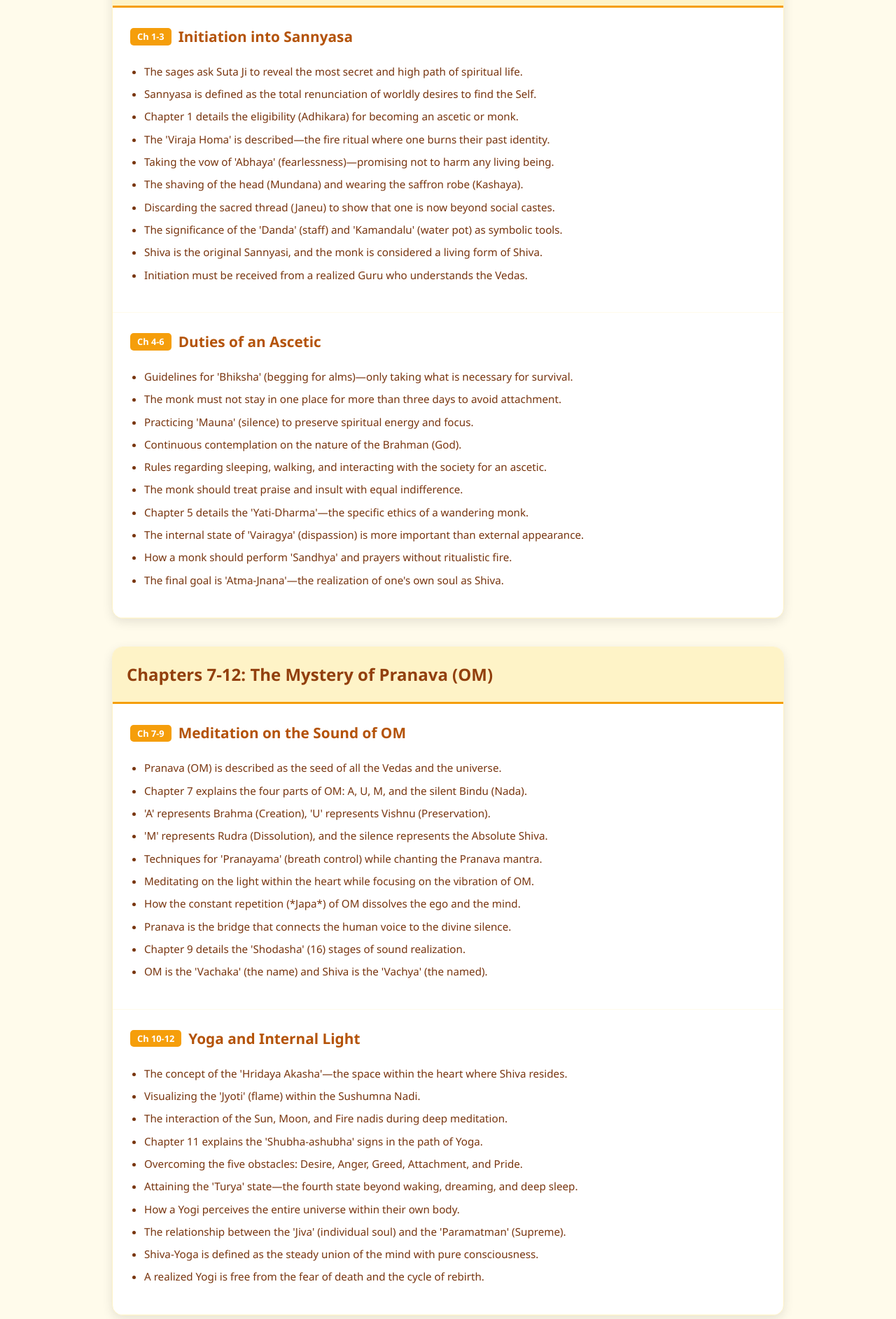
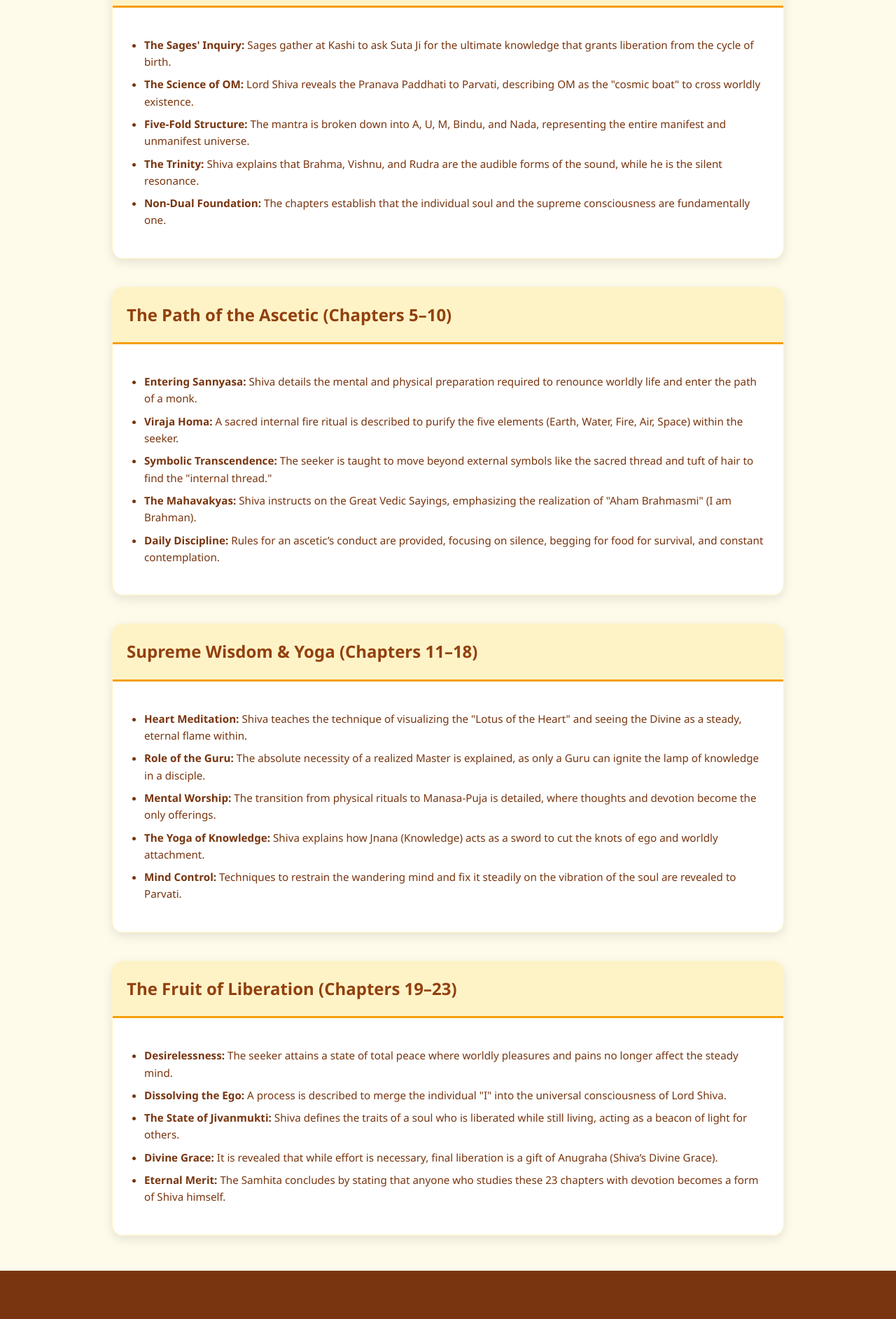
Before and after one commit to nkphindu/shivmahapuran, a plain HTML site: page kailash_samhita_chapter_wise_summary.html in a window 1280 px wide. Shown: the part 446-2331 px from the top of the page at 70% size. Drawn offline with Linux system fonts and the light colour scheme.

Commit message:
Add files via upload

```diff
--- a/kailash_samhita_chapter_wise_summary.html
+++ b/kailash_samhita_chapter_wise_summary.html
@@ -128,7 +128,7 @@
 <header>
     <span class="om-mantra">ॐ नमः शिवाय | Om Namah Shivay</span>
     <h1>शिव महापुराण | Shiv Maha Puran</h1>
-    <h2>Kailash Samhita: The 6th Samhita - Complete Summary</h2>
+    <h2>Kailash Samhita (23 Chapters): The 6th Samhita of Shiv Maha Puran</h2>
 	<a href="index.html" style="
 		display: inline-block;
 		margin-top: 15px;
@@ -146,135 +146,66 @@
 </header>
 
 <nav>
-    <a href="#sannyasa">1-6: Sannyasa Dharma</a>
-    <a href="#yoga">7-12: Pranava Yoga & Om</a>
-    <a href="#vedanta">13-18: Advaita & Mahavakyas</a>
-    <a href="#ritual">19-23: Internal Rituals</a>
+    <a href="#sannyasa">1-4: Divine Sound Pranava OM</a>
+    <a href="#yoga">5-10: Path of the Ascetic</a>
+    <a href="#vedanta">11-18: Supreme Wisdom & Yoga</a>
+    <a href="#ritual">19-23: Fruit of Liberation</a>
 </nav>
 
 <div class="container">
 
     <!-- Sannyasa Dharma -->
     <section id="sannyasa" class="chapter-group">
-        <div class="group-header"><h2>Chapters 1-6: The Path of Renunciation</h2></div>
+        <div class="group-header"><h2>The Divine Sound & Foundation (Chapters 1–4)</h2></div>
         <div class="chapter-card">
-            <h3 class="chapter-title"><span>Ch 1-3</span> Initiation into Sannyasa</h3>
             <ul>
-                <li>The sages ask Suta Ji to reveal the most secret and high path of spiritual life.</li>
-                <li>Sannyasa is defined as the total renunciation of worldly desires to find the Self.</li>
-                <li>Chapter 1 details the eligibility (Adhikara) for becoming an ascetic or monk.</li>
-                <li>The 'Viraja Homa' is described—the fire ritual where one burns their past identity.</li>
-                <li>Taking the vow of 'Abhaya' (fearlessness)—promising not to harm any living being.</li>
-                <li>The shaving of the head (Mundana) and wearing the saffron robe (Kashaya).</li>
-                <li>Discarding the sacred thread (Janeu) to show that one is now beyond social castes.</li>
-                <li>The significance of the 'Danda' (staff) and 'Kamandalu' (water pot) as symbolic tools.</li>
-                <li>Shiva is the original Sannyasi, and the monk is considered a living form of Shiva.</li>
-                <li>Initiation must be received from a realized Guru who understands the Vedas.</li>
-            </ul>
-        </div>
-        <div class="chapter-card">
-            <h3 class="chapter-title"><span>Ch 4-6</span> Duties of an Ascetic</h3>
-            <ul>
-                <li>Guidelines for 'Bhiksha' (begging for alms)—only taking what is necessary for survival.</li>
-                <li>The monk must not stay in one place for more than three days to avoid attachment.</li>
-                <li>Practicing 'Mauna' (silence) to preserve spiritual energy and focus.</li>
-                <li>Continuous contemplation on the nature of the Brahman (God).</li>
-                <li>Rules regarding sleeping, walking, and interacting with the society for an ascetic.</li>
-                <li>The monk should treat praise and insult with equal indifference.</li>
-                <li>Chapter 5 details the 'Yati-Dharma'—the specific ethics of a wandering monk.</li>
-                <li>The internal state of 'Vairagya' (dispassion) is more important than external appearance.</li>
-                <li>How a monk should perform 'Sandhya' and prayers without ritualistic fire.</li>
-                <li>The final goal is 'Atma-Jnana'—the realization of one's own soul as Shiva.</li>
+                <li><b>The Sages' Inquiry:</b> Sages gather at Kashi to ask Suta Ji for the ultimate knowledge that grants liberation from the cycle of birth.</li>
+                <li><b>The Science of OM:</b> Lord Shiva reveals the Pranava Paddhati to Parvati, describing OM as the "cosmic boat" to cross worldly existence.</li>
+                <li><b>Five-Fold Structure:</b> The mantra is broken down into A, U, M, Bindu, and Nada, representing the entire manifest and unmanifest universe.</li>
+                <li><b>The Trinity:</b> Shiva explains that Brahma, Vishnu, and Rudra are the audible forms of the sound, while he is the silent resonance.</li>
+                <li><b>Non-Dual Foundation:</b> The chapters establish that the individual soul and the supreme consciousness are fundamentally one.</b></li>
             </ul>
         </div>
     </section>
 
     <!-- Pranava Yoga -->
     <section id="yoga" class="chapter-group">
-        <div class="group-header"><h2>Chapters 7-12: The Mystery of Pranava (OM)</h2></div>
+        <div class="group-header"><h2>The Path of the Ascetic (Chapters 5–10)</h2></div>
         <div class="chapter-card">
-            <h3 class="chapter-title"><span>Ch 7-9</span> Meditation on the Sound of OM</h3>
             <ul>
-                <li>Pranava (OM) is described as the seed of all the Vedas and the universe.</li>
-                <li>Chapter 7 explains the four parts of OM: A, U, M, and the silent Bindu (Nada).</li>
-                <li>'A' represents Brahma (Creation), 'U' represents Vishnu (Preservation).</li>
-                <li>'M' represents Rudra (Dissolution), and the silence represents the Absolute Shiva.</li>
-                <li>Techniques for 'Pranayama' (breath control) while chanting the Pranava mantra.</li>
-                <li>Meditating on the light within the heart while focusing on the vibration of OM.</li>
-                <li>How the constant repetition (*Japa*) of OM dissolves the ego and the mind.</li>
-                <li>Pranava is the bridge that connects the human voice to the divine silence.</li>
-                <li>Chapter 9 details the 'Shodasha' (16) stages of sound realization.</li>
-                <li>OM is the 'Vachaka' (the name) and Shiva is the 'Vachya' (the named).</li>
-            </ul>
-        </div>
-        <div class="chapter-card">
-            <h3 class="chapter-title"><span>Ch 10-12</span> Yoga and Internal Light</h3>
-            <ul>
-                <li>The concept of the 'Hridaya Akasha'—the space within the heart where Shiva resides.</li>
-                <li>Visualizing the 'Jyoti' (flame) within the Sushumna Nadi.</li>
-                <li>The interaction of the Sun, Moon, and Fire nadis during deep meditation.</li>
-                <li>Chapter 11 explains the 'Shubha-ashubha' signs in the path of Yoga.</li>
-                <li>Overcoming the five obstacles: Desire, Anger, Greed, Attachment, and Pride.</li>
-                <li>Attaining the 'Turya' state—the fourth state beyond waking, dreaming, and deep sleep.</li>
-                <li>How a Yogi perceives the entire universe within their own body.</li>
-                <li>The relationship between the 'Jiva' (individual soul) and the 'Paramatman' (Supreme).</li>
-                <li>Shiva-Yoga is defined as the steady union of the mind with pure consciousness.</li>
-                <li>A realized Yogi is free from the fear of death and the cycle of rebirth.</li>
+                <li><b>Entering Sannyasa:</b> Shiva details the mental and physical preparation required to renounce worldly life and enter the path of a monk.</li>
+				<li><b>Viraja Homa:</b> A sacred internal fire ritual is described to purify the five elements (Earth, Water, Fire, Air, Space) within the seeker.</li>
+				<li><b>Symbolic Transcendence:</b> The seeker is taught to move beyond external symbols like the sacred thread and tuft of hair to find the "internal thread."</li>
+				<li><b>The Mahavakyas:</b> Shiva instructs on the Great Vedic Sayings, emphasizing the realization of "Aham Brahmasmi" (I am Brahman).</li>
+				<li><b>Daily Discipline:</b> Rules for an ascetic’s conduct are provided, focusing on silence, begging for food for survival, and constant contemplation.</li>
             </ul>
         </div>
     </section>
 
     <!-- Advaita Vedanta -->
     <section id="vedanta" class="chapter-group">
-        <div class="group-header"><h2>Chapters 13-18: The Essence of Advaita Philosophy</h2></div>
+        <div class="group-header"><h2>Supreme Wisdom & Yoga (Chapters 11–18)</h2></div>
         <div class="chapter-card">
-            <h3 class="chapter-title"><span>Ch 13-15</span> Explaining the Mahavakyas</h3>
             <ul>
-                <li>Deep analysis of the four great Vedic statements (Mahavakyas).</li>
-                <li>'Tat Tvam Asi' (That Thou Art)—explaining the identity of the soul and God.</li>
-                <li>'Aham Brahmasmi' (I am Brahman)—the ultimate realization of an ascetic.</li>
-                <li>'Prajnanam Brahma' (Consciousness is Brahman).</li>
-                <li>'Ayam Atma Brahma' (This Soul is Brahman).</li>
-                <li>Chapter 14 explains the logic of 'Neti Neti' (Not this, Not that) to find the truth.</li>
-                <li>Dismissing the body, senses, and mind as 'Anatman' (non-self).</li>
-                <li>The metaphor of the snake and the rope—understanding the illusion of the world.</li>
-                <li>Shiva is the only reality, and the world is a manifestation of His power (Maya).</li>
-                <li>True liberation comes from Knowledge (*Jnana*), not just rituals.</li>
-            </ul>
-        </div>
-        <div class="chapter-card">
-            <h3 class="chapter-title"><span>Ch 16-18</span> The Non-Dual State</h3>
-            <ul>
-                <li>Understanding the 'Sat-Chit-Ananda' (Existence, Consciousness, Bliss) nature of Shiva.</li>
-                <li>How the one Sun appears as many in different pots of water (Ekam Sat).</li>
-                <li>Chapter 17 discusses the 'Prarabdha' karma of a liberated soul.</li>
-                <li>A realized sage lives like a 'Jivanmukta'—acting but not attached to results.</li>
-                <li>The difference between 'Saguna' (with form) and 'Nirguna' (formless) worship.</li>
-                <li>Ultimately, the form merges into the formless through the grace of the Guru.</li>
-                <li>The study of the Upanishads as the final authority on Shiva's nature.</li>
-                <li>How to maintain the state of non-duality (*Advaita*) in daily life.</li>
-                <li>The removal of 'Avarana' (veil) and 'Vikshepa' (distraction) through meditation.</li>
-                <li>The Samhita establishes Shiva as the Pure Intelligence behind all life.</li>
+                <li><b>Heart Meditation:</b> Shiva teaches the technique of visualizing the "Lotus of the Heart" and seeing the Divine as a steady, eternal flame within.</li>
+				<li><b>Role of the Guru:</b> The absolute necessity of a realized Master is explained, as only a Guru can ignite the lamp of knowledge in a disciple.</li>
+				<li><b>Mental Worship:</b> The transition from physical rituals to Manasa-Puja is detailed, where thoughts and devotion become the only offerings.</li>
+				<li><b>The Yoga of Knowledge:</b> Shiva explains how Jnana (Knowledge) acts as a sword to cut the knots of ego and worldly attachment.</li>
+				<li><b>Mind Control:</b> Techniques to restrain the wandering mind and fix it steadily on the vibration of the soul are revealed to Parvati.</li>
             </ul>
         </div>
     </section>
 
     <!-- Rituals -->
     <section id="ritual" class="chapter-group">
-        <div class="group-header"><h2>Chapters 19-23: Internal Worship & Merit</h2></div>
+        <div class="group-header"><h2>The Fruit of Liberation (Chapters 19–23)</h2></div>
         <div class="chapter-card">
-            <h3 class="chapter-title"><span>Ch 19-23</span> The Yoga of Devotion and Conclusion</h3>
             <ul>
-                <li>How an ascetic should perform 'Antaryaga' (Internal Sacrifice).</li>
-                <li>The senses are the offerings, and the Self-Knowledge is the fire.</li>
-                <li>Chapter 20 details the importance of 'Sravana' (Hearing), 'Manana' (Reflecting), and 'Nididhyasana' (Meditating).</li>
-                <li>The merit of reading the Kailash Samhita is equivalent to living on Mount Kailash.</li>
-                <li>Final prayers to Shiva and Parvati as the parents of the universe.</li>
-                <li>The 'Shanti Patha'—invoking peace for all directions and all beings.</li>
-                <li>Guidelines for the burial (Samadhi) of an ascetic, as they are not cremated.</li>
-                <li>The protection of the lineage of Gurus who carry this secret wisdom.</li>
-                <li>A promise that the seeker will attain 'Shivatva' (Shiva-hood) by following this path.</li>
-                <li>The Phalashruti: The supreme reward of eternal bliss for the sincere reader.</li>
+                <li><b>Desirelessness:</b> The seeker attains a state of total peace where worldly pleasures and pains no longer affect the steady mind.</li>
+				<li><b>Dissolving the Ego:</b> A process is described to merge the individual "I" into the universal consciousness of Lord Shiva.</li>
+				<li><b>The State of Jivanmukti:</b> Shiva defines the traits of a soul who is liberated while still living, acting as a beacon of light for others.</li>
+				<li><b>Divine Grace:</b> It is revealed that while effort is necessary, final liberation is a gift of Anugraha (Shiva’s Divine Grace).</li>
+				<li><b>Eternal Merit:</b> The Samhita concludes by stating that anyone who studies these 23 chapters with devotion becomes a form of Shiva himself.</li>
             </ul>
         </div>
     </section>
@@ -284,8 +215,8 @@
 <footer>
     <div class="footer-content">
         <h3>ॐ नमः शिवाय | शिव महापुराण</h3>
-        <p>Kailash Samhita Archive | The Path of Yoga and Self-Realization</p>
-        <p>&copy; 2026 Digital Dharmic Archive | Gurgaon, Haryana</p>
+        <p>Kailash Samhita (23 Chapters): The 6th Samhita of Shiv Maha Puran</p>
+        <p>&copy; 2026 Shiv Puran Digital Summary | Gurgaon, Haryana</p>
     </div>
 </footer>
 
```
